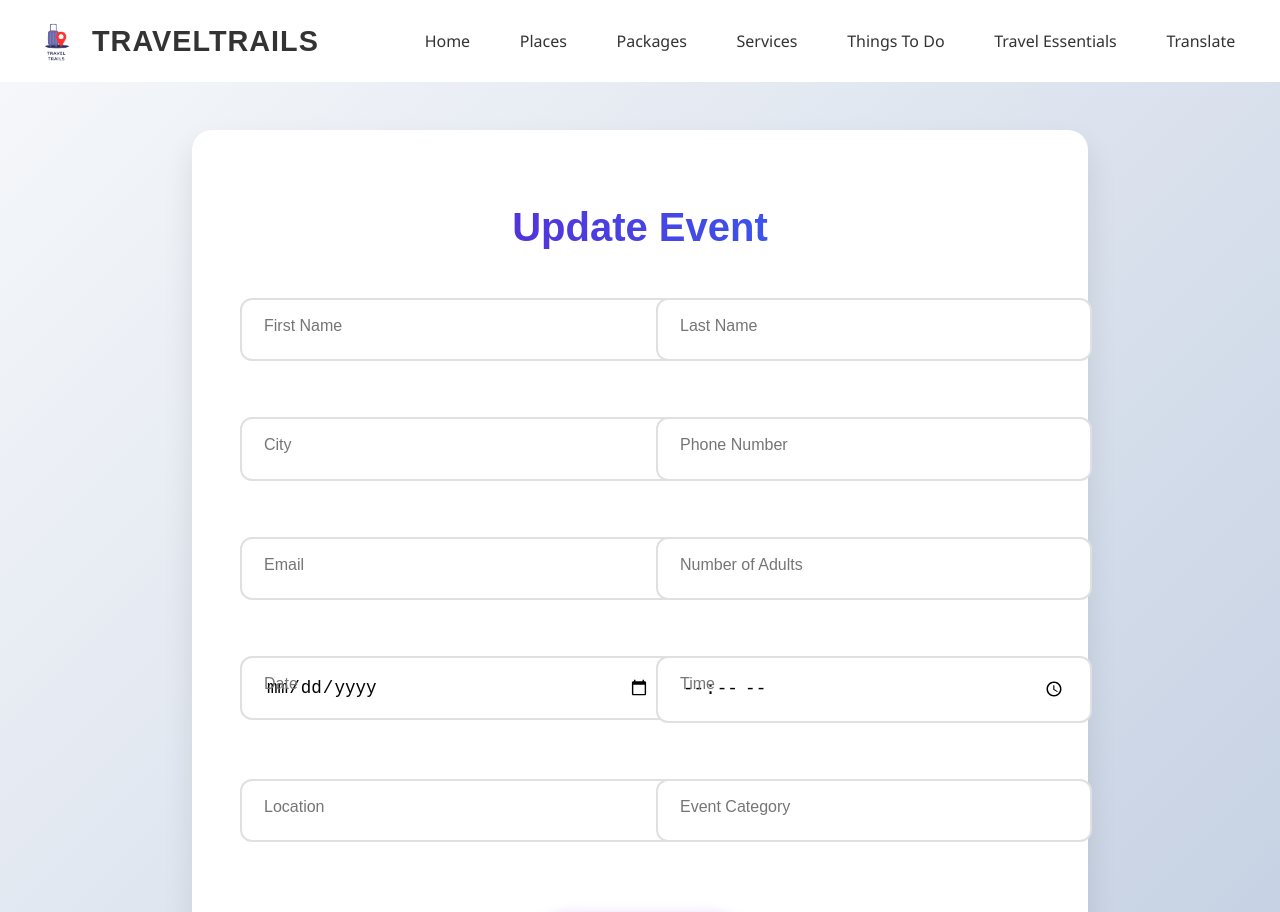
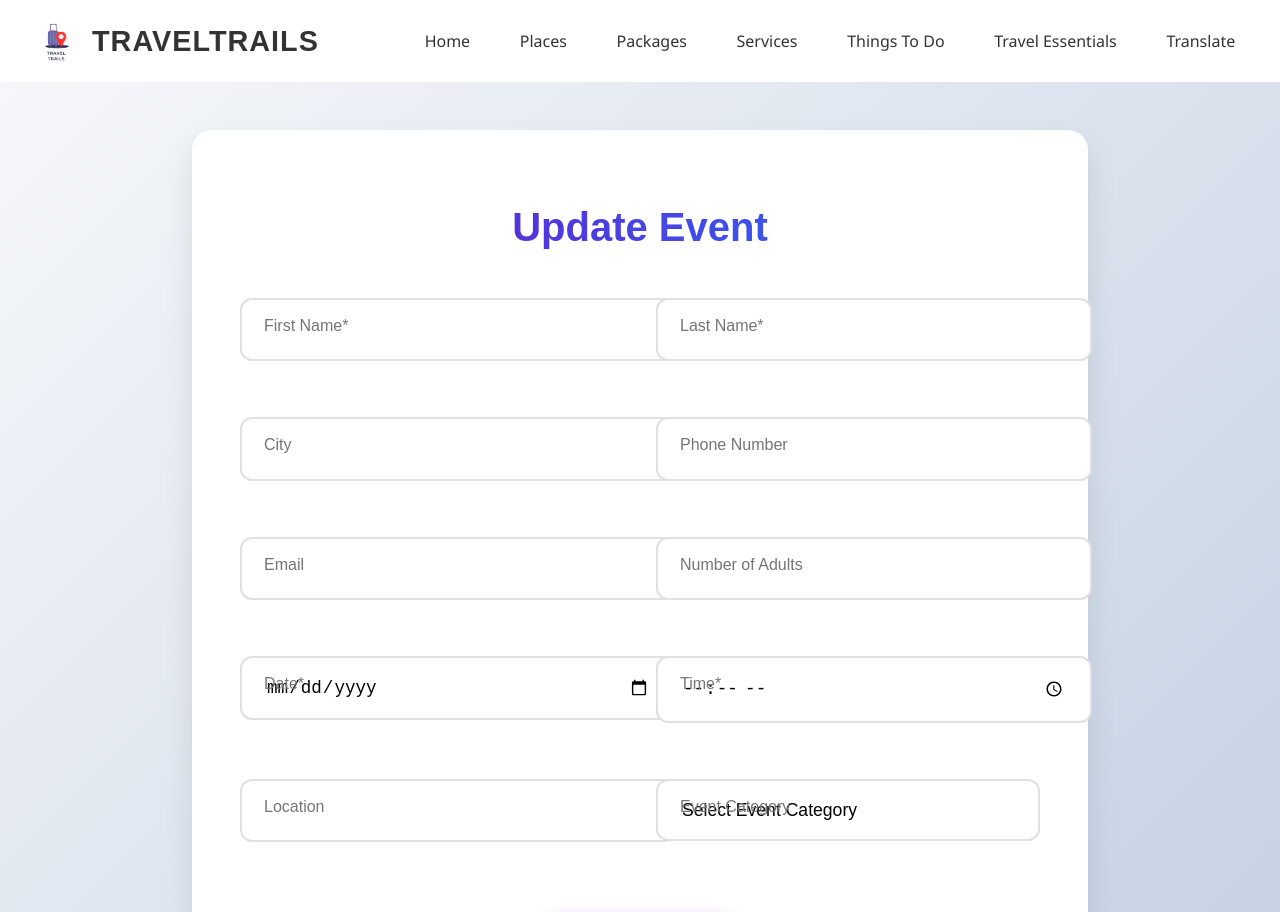
Before and after one commit to Pasindya/ITPM-Project-MernStack, a React (Vite) app in the folder Frontend/: page /updateevent/1 in a window 1280 px wide. Shown: the top 912 px of the page. Built offline with nearby package versions, Linux system fonts and the light colour scheme; no server answers.

Commit message:
add validations parts

```diff
--- a/Frontend/src/Event/UpdateEvent.jsx
+++ b/Frontend/src/Event/UpdateEvent.jsx
@@ -15,10 +15,10 @@ function UpdateEvent() {
     Location: "",
     EventCategory: "",
   });
+  const [errors, setErrors] = useState({});
   const [isLoading, setIsLoading] = useState(true);
   const [isUpdating, setIsUpdating] = useState(false);
   const [shake, setShake] = useState(false);
-
   const navigate = useNavigate();
   const { id } = useParams();
 
@@ -35,6 +35,77 @@ function UpdateEvent() {
     };
     fetchHandler();
   }, [id]);
+
+  const validateForm = () => {
+    const newErrors = {};
+    const emailRegex = /^[^\s@]+@[^\s@]+\.[^\s@]+$/;
+    const phoneRegex = /^[0-9]{10,15}$/;
+    const currentDateTime = new Date();
+    const selectedDateTime = inputs.Date && inputs.Time ?
+      new Date(`${inputs.Date}T${inputs.Time}`) : null;
+
+    // Required fields validation
+    if (!inputs.FirstName.trim()) newErrors.FirstName = "First name is required";
+    if (!inputs.LastName.trim()) newErrors.LastName = "Last name is required";
+    if (!inputs.Date) newErrors.Date = "Date is required";
+    if (!inputs.Time) newErrors.Time = "Time is required";
+
+    // Name fields validation - letters only
+    if (inputs.FirstName.trim() && /[^a-zA-Z\s]/.test(inputs.FirstName)) {
+      newErrors.FirstName = "Only letters and spaces allowed";
+    }
+    if (inputs.LastName.trim() && /[^a-zA-Z\s]/.test(inputs.LastName)) {
+      newErrors.LastName = "Only letters and spaces allowed";
+    }
+
+    // City and Location validation
+    if (inputs.City && /[^a-zA-Z0-9\s\-,.()]/.test(inputs.City)) {
+      newErrors.City = "Only letters, numbers, spaces, and basic punctuation (-,.) allowed";
+    }
+    if (inputs.Location && /[^a-zA-Z0-9\s\-,.()]/.test(inputs.Location)) {
+      newErrors.Location = "Only letters, numbers, spaces, and basic punctuation (-,.) allowed";
+    }
+
+    // Email validation
+    if (inputs.Gmail && !emailRegex.test(inputs.Gmail)) {
+      newErrors.Gmail = "Please enter a valid email address";
+    }
+
+    // Phone number validation
+    if (inputs.Number && !phoneRegex.test(inputs.Number)) {
+      newErrors.Number = "Please enter a valid phone number (10-15 digits)";
+    }
+
+    // Number of adults validation
+    if (inputs.NumberAdult) {
+      const numAdults = Number(inputs.NumberAdult);
+      if (isNaN(numAdults)) {
+        newErrors.NumberAdult = "Must be a number";
+      } else if (numAdults < 1) {
+        newErrors.NumberAdult = "Must be at least 1";
+      } else if (numAdults > 100) {
+        newErrors.NumberAdult = "Maximum 100 adults";
+      }
+    }
+
+    // Date and Time validation
+    if (selectedDateTime) {
+      if (selectedDateTime < currentDateTime) {
+        newErrors.Date = "Date and time cannot be in the past";
+        newErrors.Time = "Date and time cannot be in the past";
+      }
+    } else if (inputs.Date) {
+      const selectedDate = new Date(inputs.Date);
+      const today = new Date();
+      today.setHours(0, 0, 0, 0);
+      if (selectedDate < today) {
+        newErrors.Date = "Date cannot be in the past";
+      }
+    }
+
+    setErrors(newErrors);
+    return Object.keys(newErrors).length === 0;
+  };
 
   const sendRequest = async () => {
     try {
@@ -57,22 +128,62 @@ function UpdateEvent() {
   };
 
   const handleChange = (e) => {
-    setInputs((prevState) => ({
-      ...prevState,
-      [e.target.name]: e.target.value,
+    const { name, value } = e.target;
+
+    // Validate input based on field type before updating state
+    let isValid = true;
+    let errorMessage = "";
+
+    if (name === "FirstName" || name === "LastName") {
+      // Name fields - allow only letters and spaces
+      if (value && /[^a-zA-Z\s]/.test(value)) {
+        isValid = false;
+        errorMessage = "Only letters and spaces allowed";
+      }
+    } else if (name === "Number" || name === "NumberAdult") {
+      // Number fields - allow only digits
+      if (value && !/^\d*$/.test(value)) {
+        isValid = false;
+        errorMessage = "Only numbers allowed";
+      }
+    } else if (name === "City" || name === "Location") {
+      // City and Location - allow letters, numbers, spaces and basic punctuation
+      if (value && /[^a-zA-Z0-9\s\-,.()]/.test(value)) {
+        isValid = false;
+        errorMessage = "Only letters, numbers, spaces, and basic punctuation (-,.) allowed";
+      }
+    }
+
+    if (!isValid) {
+      setErrors(prev => ({
+        ...prev,
+        [name]: errorMessage
+      }));
+      return;
+    }
+
+    setInputs(prev => ({
+      ...prev,
+      [name]: value
     }));
+
+    // Clear error when user starts typing
+    if (errors[name]) {
+      setErrors(prev => {
+        const newErrors = {...prev};
+        delete newErrors[name];
+        return newErrors;
+      });
+    }
   };
 
   const handleSubmit = async (e) => {
     e.preventDefault();
-
-    // Validate required fields
-    if (!inputs.FirstName || !inputs.LastName || !inputs.Date || !inputs.Time) {
+    if (!validateForm()) {
       setShake(true);
       setTimeout(() => setShake(false), 500);
       return;
     }
-
     setIsUpdating(true);
     try {
       await sendRequest();
@@ -80,8 +191,25 @@ function UpdateEvent() {
         navigate("/eventm");
       }, 1000);
     } catch (error) {
+      console.error("Submission error:", error);
+      setErrors({
+        form: "Failed to update event. Please try again."
+      });
+    } finally {
       setIsUpdating(false);
     }
+  };
+
+  const getError = (fieldName) => {
+    return errors[fieldName] ? (
+      <div style={{
+        color: '#dc3545',
+        fontSize: '0.8rem',
+        marginTop: '0.3rem'
+      }}>
+        {errors[fieldName]}
+      </div>
+    ) : null;
   };
 
   if (isLoading) {
@@ -136,12 +264,24 @@ function UpdateEvent() {
           backgroundClip: 'text',
           color: 'transparent'
         }}>Update Event</h1>
-
+        {errors.form && (
+          <div style={{
+            backgroundColor: '#fee2e2',
+            color: '#b91c1c',
+            padding: '1rem',
+            borderRadius: '0.5rem',
+            marginBottom: '1.5rem',
+            textAlign: 'center'
+          }}>
+            {errors.form}
+          </div>
+        )}
         <form onSubmit={handleSubmit} style={{
           display: 'grid',
           gridTemplateColumns: 'repeat(auto-fit, minmax(280px, 1fr))',
           gap: '2rem'
         }}>
+          {/* First Name */}
           <div style={{ position: 'relative', marginBottom: '1.5rem' }}>
             <input
               type="text"
@@ -153,15 +293,10 @@ function UpdateEvent() {
               style={{
                 width: '100%',
                 padding: '1.2rem 1.5rem',
-                border: '2px solid #e0e0e0',
+                border: errors.FirstName ? '2px solid #dc3545' : '2px solid #e0e0e0',
                 borderRadius: '12px',
                 fontSize: '1.1rem',
                 transition: 'all 0.3s ease',
-                ':focus': {
-                  borderColor: '#6a11cb',
-                  outline: 'none',
-                  boxShadow: '0 0 0 3px rgba(106, 17, 203, 0.2)'
-                }
               }}
             />
             <label style={{
@@ -171,15 +306,17 @@ function UpdateEvent() {
               transform: inputs.FirstName ? 'translateY(-50%) scale(0.9)' : 'none',
               background: inputs.FirstName ? 'white' : 'transparent',
               padding: inputs.FirstName ? '0 0.5rem' : '0',
-              color: inputs.FirstName ? '#6a11cb' : '#757575',
+              color: errors.FirstName ? '#dc3545' : (inputs.FirstName ? '#6a11cb' : '#757575'),
               transition: 'all 0.2s ease',
               pointerEvents: 'none',
               fontSize: inputs.FirstName ? '0.9rem' : '1rem'
             }}>
-              First Name
+              First Name*
             </label>
+            {getError('FirstName')}
           </div>
 
+          {/* Last Name */}
           <div style={{ position: 'relative', marginBottom: '1.5rem' }}>
             <input
               type="text"
@@ -191,15 +328,10 @@ function UpdateEvent() {
               style={{
                 width: '100%',
                 padding: '1.2rem 1.5rem',
-                border: '2px solid #e0e0e0',
+                border: errors.LastName ? '2px solid #dc3545' : '2px solid #e0e0e0',
                 borderRadius: '12px',
                 fontSize: '1.1rem',
                 transition: 'all 0.3s ease',
-                ':focus': {
-                  borderColor: '#6a11cb',
-                  outline: 'none',
-                  boxShadow: '0 0 0 3px rgba(106, 17, 203, 0.2)'
-                }
               }}
             />
             <label style={{
@@ -209,15 +341,17 @@ function UpdateEvent() {
               transform: inputs.LastName ? 'translateY(-50%) scale(0.9)' : 'none',
               background: inputs.LastName ? 'white' : 'transparent',
               padding: inputs.LastName ? '0 0.5rem' : '0',
-              color: inputs.LastName ? '#6a11cb' : '#757575',
+              color: errors.LastName ? '#dc3545' : (inputs.LastName ? '#6a11cb' : '#757575'),
               transition: 'all 0.2s ease',
               pointerEvents: 'none',
               fontSize: inputs.LastName ? '0.9rem' : '1rem'
             }}>
-              Last Name
+              Last Name*
             </label>
+            {getError('LastName')}
           </div>
 
+          {/* City */}
           <div style={{ position: 'relative', marginBottom: '1.5rem' }}>
             <input
               type="text"
@@ -225,19 +359,13 @@ function UpdateEvent() {
               placeholder=" "
               value={inputs.City}
               onChange={handleChange}
-              required
               style={{
                 width: '100%',
                 padding: '1.2rem 1.5rem',
-                border: '2px solid #e0e0e0',
+                border: errors.City ? '2px solid #dc3545' : '2px solid #e0e0e0',
                 borderRadius: '12px',
                 fontSize: '1.1rem',
                 transition: 'all 0.3s ease',
-                ':focus': {
-                  borderColor: '#6a11cb',
-                  outline: 'none',
-                  boxShadow: '0 0 0 3px rgba(106, 17, 203, 0.2)'
-                }
               }}
             />
             <label style={{
@@ -247,35 +375,31 @@ function UpdateEvent() {
               transform: inputs.City ? 'translateY(-50%) scale(0.9)' : 'none',
               background: inputs.City ? 'white' : 'transparent',
               padding: inputs.City ? '0 0.5rem' : '0',
-              color: inputs.City ? '#6a11cb' : '#757575',
+              color: errors.City ? '#dc3545' : (inputs.City ? '#6a11cb' : '#757575'),
               transition: 'all 0.2s ease',
               pointerEvents: 'none',
               fontSize: inputs.City ? '0.9rem' : '1rem'
             }}>
               City
             </label>
+            {getError('City')}
           </div>
 
+          {/* Phone Number */}
           <div style={{ position: 'relative', marginBottom: '1.5rem' }}>
             <input
-              type="text"
+              type="tel"
               name="Number"
               placeholder=" "
               value={inputs.Number}
               onChange={handleChange}
-              required
               style={{
                 width: '100%',
                 padding: '1.2rem 1.5rem',
-                border: '2px solid #e0e0e0',
+                border: errors.Number ? '2px solid #dc3545' : '2px solid #e0e0e0',
                 borderRadius: '12px',
                 fontSize: '1.1rem',
                 transition: 'all 0.3s ease',
-                ':focus': {
-                  borderColor: '#6a11cb',
-                  outline: 'none',
-                  boxShadow: '0 0 0 3px rgba(106, 17, 203, 0.2)'
-                }
               }}
             />
             <label style={{
@@ -285,15 +409,17 @@ function UpdateEvent() {
               transform: inputs.Number ? 'translateY(-50%) scale(0.9)' : 'none',
               background: inputs.Number ? 'white' : 'transparent',
               padding: inputs.Number ? '0 0.5rem' : '0',
-              color: inputs.Number ? '#6a11cb' : '#757575',
+              color: errors.Number ? '#dc3545' : (inputs.Number ? '#6a11cb' : '#757575'),
               transition: 'all 0.2s ease',
               pointerEvents: 'none',
               fontSize: inputs.Number ? '0.9rem' : '1rem'
             }}>
               Phone Number
             </label>
+            {getError('Number')}
           </div>
 
+          {/* Email */}
           <div style={{ position: 'relative', marginBottom: '1.5rem' }}>
             <input
               type="email"
@@ -301,19 +427,13 @@ function UpdateEvent() {
               placeholder=" "
               value={inputs.Gmail}
               onChange={handleChange}
-              required
               style={{
                 width: '100%',
                 padding: '1.2rem 1.5rem',
-                border: '2px solid #e0e0e0',
+                border: errors.Gmail ? '2px solid #dc3545' : '2px solid #e0e0e0',
                 borderRadius: '12px',
                 fontSize: '1.1rem',
                 transition: 'all 0.3s ease',
-                ':focus': {
-                  borderColor: '#6a11cb',
-                  outline: 'none',
-                  boxShadow: '0 0 0 3px rgba(106, 17, 203, 0.2)'
-                }
               }}
             />
             <label style={{
@@ -323,15 +443,17 @@ function UpdateEvent() {
               transform: inputs.Gmail ? 'translateY(-50%) scale(0.9)' : 'none',
               background: inputs.Gmail ? 'white' : 'transparent',
               padding: inputs.Gmail ? '0 0.5rem' : '0',
-              color: inputs.Gmail ? '#6a11cb' : '#757575',
+              color: errors.Gmail ? '#dc3545' : (inputs.Gmail ? '#6a11cb' : '#757575'),
               transition: 'all 0.2s ease',
               pointerEvents: 'none',
               fontSize: inputs.Gmail ? '0.9rem' : '1rem'
             }}>
               Email
             </label>
+            {getError('Gmail')}
           </div>
 
+          {/* Number of Adults */}
           <div style={{ position: 'relative', marginBottom: '1.5rem' }}>
             <input
               type="number"
@@ -339,19 +461,15 @@ function UpdateEvent() {
               placeholder=" "
               value={inputs.NumberAdult}
               onChange={handleChange}
-              required
+              min="1"
+              max="100"
               style={{
                 width: '100%',
                 padding: '1.2rem 1.5rem',
-                border: '2px solid #e0e0e0',
+                border: errors.NumberAdult ? '2px solid #dc3545' : '2px solid #e0e0e0',
                 borderRadius: '12px',
                 fontSize: '1.1rem',
                 transition: 'all 0.3s ease',
-                ':focus': {
-                  borderColor: '#6a11cb',
-                  outline: 'none',
-                  boxShadow: '0 0 0 3px rgba(106, 17, 203, 0.2)'
-                }
               }}
             />
             <label style={{
@@ -361,15 +479,17 @@ function UpdateEvent() {
               transform: inputs.NumberAdult ? 'translateY(-50%) scale(0.9)' : 'none',
               background: inputs.NumberAdult ? 'white' : 'transparent',
               padding: inputs.NumberAdult ? '0 0.5rem' : '0',
-              color: inputs.NumberAdult ? '#6a11cb' : '#757575',
+              color: errors.NumberAdult ? '#dc3545' : (inputs.NumberAdult ? '#6a11cb' : '#757575'),
               transition: 'all 0.2s ease',
               pointerEvents: 'none',
               fontSize: inputs.NumberAdult ? '0.9rem' : '1rem'
             }}>
               Number of Adults
             </label>
+            {getError('NumberAdult')}
           </div>
 
+          {/* Date */}
           <div style={{ position: 'relative', marginBottom: '1.5rem' }}>
             <input
               type="date"
@@ -378,18 +498,14 @@ function UpdateEvent() {
               value={inputs.Date}
               onChange={handleChange}
               required
+              min={new Date().toISOString().split('T')[0]}
               style={{
                 width: '100%',
                 padding: '1.2rem 1.5rem',
-                border: '2px solid #e0e0e0',
+                border: errors.Date ? '2px solid #dc3545' : '2px solid #e0e0e0',
                 borderRadius: '12px',
                 fontSize: '1.1rem',
                 transition: 'all 0.3s ease',
-                ':focus': {
-                  borderColor: '#6a11cb',
-                  outline: 'none',
-                  boxShadow: '0 0 0 3px rgba(106, 17, 203, 0.2)'
-                }
               }}
             />
             <label style={{
@@ -399,15 +515,17 @@ function UpdateEvent() {
               transform: inputs.Date ? 'translateY(-50%) scale(0.9)' : 'none',
               background: inputs.Date ? 'white' : 'transparent',
               padding: inputs.Date ? '0 0.5rem' : '0',
-              color: inputs.Date ? '#6a11cb' : '#757575',
+              color: errors.Date ? '#dc3545' : (inputs.Date ? '#6a11cb' : '#757575'),
               transition: 'all 0.2s ease',
               pointerEvents: 'none',
               fontSize: inputs.Date ? '0.9rem' : '1rem'
             }}>
-              Date
+              Date*
             </label>
+            {getError('Date')}
           </div>
 
+          {/* Time */}
           <div style={{ position: 'relative', marginBottom: '1.5rem' }}>
             <input
               type="time"
@@ -419,15 +537,10 @@ function UpdateEvent() {
               style={{
                 width: '100%',
                 padding: '1.2rem 1.5rem',
-                border: '2px solid #e0e0e0',
+                border: errors.Time ? '2px solid #dc3545' : '2px solid #e0e0e0',
                 borderRadius: '12px',
                 fontSize: '1.1rem',
                 transition: 'all 0.3s ease',
-                ':focus': {
-                  borderColor: '#6a11cb',
-                  outline: 'none',
-                  boxShadow: '0 0 0 3px rgba(106, 17, 203, 0.2)'
-                }
               }}
             />
             <label style={{
@@ -437,15 +550,17 @@ function UpdateEvent() {
               transform: inputs.Time ? 'translateY(-50%) scale(0.9)' : 'none',
               background: inputs.Time ? 'white' : 'transparent',
               padding: inputs.Time ? '0 0.5rem' : '0',
-              color: inputs.Time ? '#6a11cb' : '#757575',
+              color: errors.Time ? '#dc3545' : (inputs.Time ? '#6a11cb' : '#757575'),
               transition: 'all 0.2s ease',
               pointerEvents: 'none',
               fontSize: inputs.Time ? '0.9rem' : '1rem'
             }}>
-              Time
+              Time*
             </label>
+            {getError('Time')}
           </div>
 
+          {/* Location */}
           <div style={{ position: 'relative', marginBottom: '1.5rem' }}>
             <input
               type="text"
@@ -453,19 +568,13 @@ function UpdateEvent() {
               placeholder=" "
               value={inputs.Location}
               onChange={handleChange}
-              required
               style={{
                 width: '100%',
                 padding: '1.2rem 1.5rem',
-                border: '2px solid #e0e0e0',
+                border: errors.Location ? '2px solid #dc3545' : '2px solid #e0e0e0',
                 borderRadius: '12px',
                 fontSize: '1.1rem',
                 transition: 'all 0.3s ease',
-                ':focus': {
-                  borderColor: '#6a11cb',
-                  outline: 'none',
-                  boxShadow: '0 0 0 3px rgba(106, 17, 203, 0.2)'
-                }
               }}
             />
             <label style={{
@@ -475,37 +584,40 @@ function UpdateEvent() {
               transform: inputs.Location ? 'translateY(-50%) scale(0.9)' : 'none',
               background: inputs.Location ? 'white' : 'transparent',
               padding: inputs.Location ? '0 0.5rem' : '0',
-              color: inputs.Location ? '#6a11cb' : '#757575',
+              color: errors.Location ? '#dc3545' : (inputs.Location ? '#6a11cb' : '#757575'),
               transition: 'all 0.2s ease',
               pointerEvents: 'none',
               fontSize: inputs.Location ? '0.9rem' : '1rem'
             }}>
               Location
             </label>
+            {getError('Location')}
           </div>
 
+          {/* Event Category */}
           <div style={{ position: 'relative', marginBottom: '1.5rem' }}>
-            <input
-              type="text"
+            <select
               name="EventCategory"
-              placeholder=" "
               value={inputs.EventCategory}
               onChange={handleChange}
-              required
               style={{
                 width: '100%',
                 padding: '1.2rem 1.5rem',
-                border: '2px solid #e0e0e0',
+                border: errors.EventCategory ? '2px solid #dc3545' : '2px solid #e0e0e0',
                 borderRadius: '12px',
                 fontSize: '1.1rem',
                 transition: 'all 0.3s ease',
-                ':focus': {
-                  borderColor: '#6a11cb',
-                  outline: 'none',
-                  boxShadow: '0 0 0 3px rgba(106, 17, 203, 0.2)'
-                }
+                appearance: 'none',
+                background: 'white'
               }}
-            />
+            >
+              <option value="">Select Event Category</option>
+              <option value="Wedding">Beach Party</option>
+              <option value="Corporate">Dj</option>
+              <option value="Birthday">Cultural Event</option>
+              <option value="Conference">Sport Event</option>
+              <option value="Other">Other</option>
+            </select>
             <label style={{
               position: 'absolute',
               left: '1.5rem',
@@ -513,13 +625,14 @@ function UpdateEvent() {
               transform: inputs.EventCategory ? 'translateY(-50%) scale(0.9)' : 'none',
               background: inputs.EventCategory ? 'white' : 'transparent',
               padding: inputs.EventCategory ? '0 0.5rem' : '0',
-              color: inputs.EventCategory ? '#6a11cb' : '#757575',
+              color: errors.EventCategory ? '#dc3545' : (inputs.EventCategory ? '#6a11cb' : '#757575'),
               transition: 'all 0.2s ease',
               pointerEvents: 'none',
               fontSize: inputs.EventCategory ? '0.9rem' : '1rem'
             }}>
               Event Category
             </label>
+            {getError('EventCategory')}
           </div>
 
           <div style={{
@@ -583,26 +696,29 @@ function UpdateEvent() {
             transform: translateY(0);
           }
         }
-
         @keyframes shake {
           0%, 100% { transform: translateX(0); }
           10%, 30%, 50%, 70%, 90% { transform: translateX(-5px); }
           20%, 40%, 60%, 80% { transform: translateX(5px); }
         }
-
         @keyframes loadingBar {
           0% { width: 0%; left: 0; }
           50% { width: 100%; left: 0; }
           100% { width: 0%; left: 100%; }
         }
-
         @keyframes spin {
           0% { transform: rotate(0deg); }
           100% { transform: rotate(360deg); }
+        }
+        select:focus, input:focus {
+          outline: none;
+          border-color: #6a11cb !important;
+          box-shadow: 0 0 0 3px rgba(106, 17, 203, 0.2) !important;
         }
       `}</style>
     </div>
   );
 }
 
+// Export the component AFTER all the code
 export default UpdateEvent;
```
